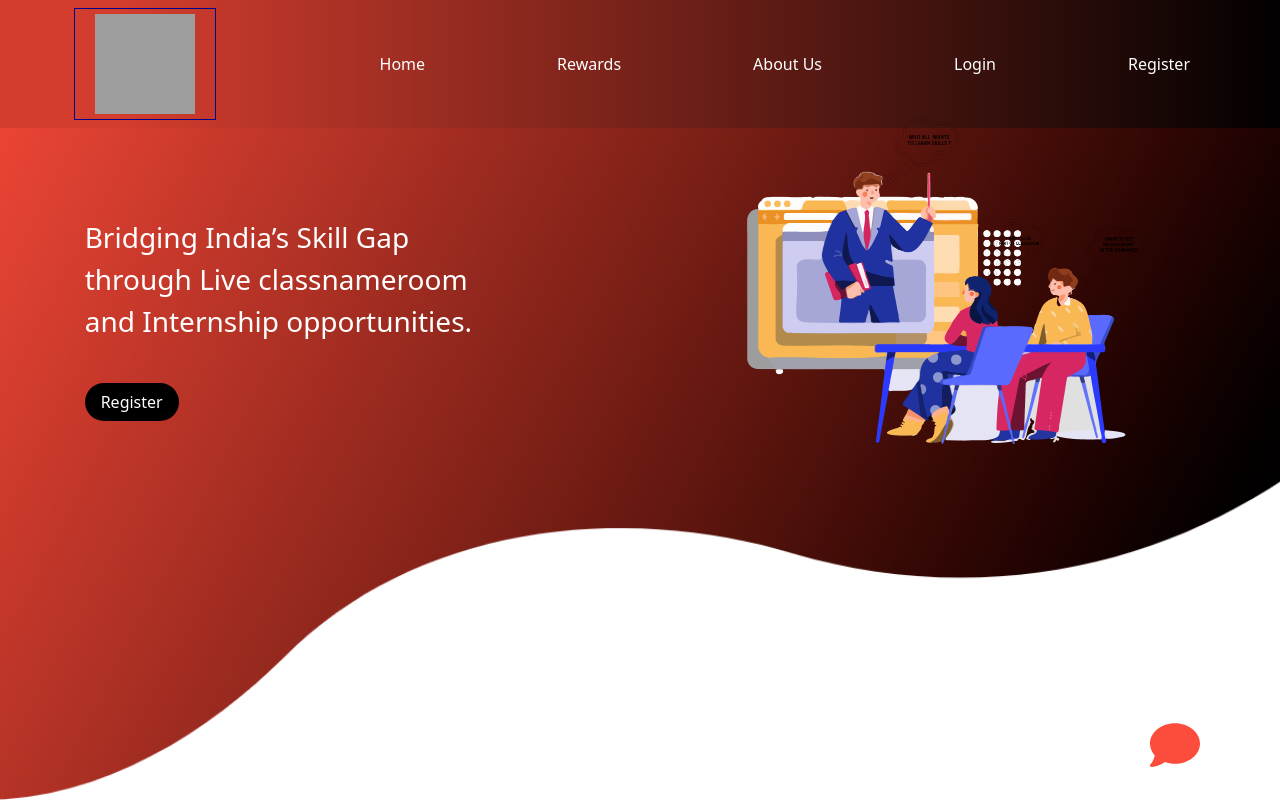
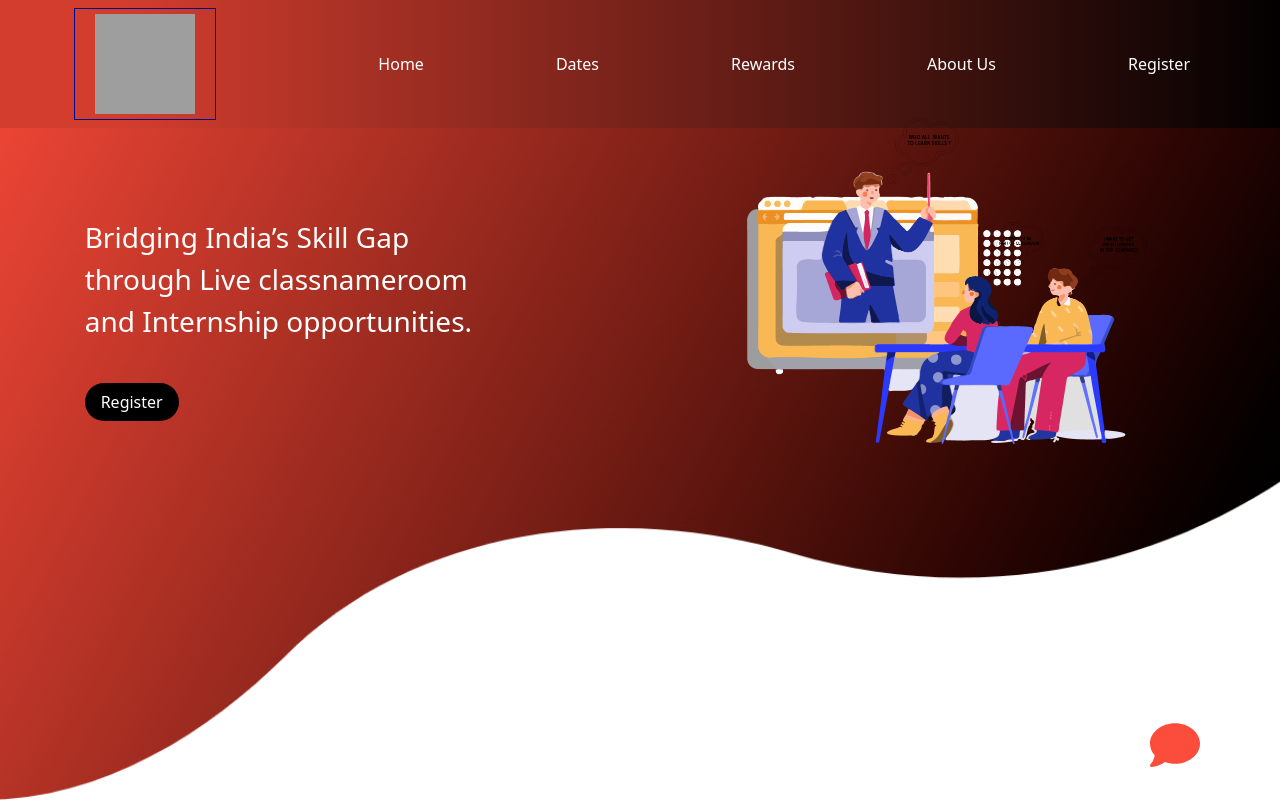
Before and after one commit to rithika0508/KaroStartUp_frontend, a React (Create React App) app: page / in a window 1280 px wide. Shown: the top 802 px of the page. Built offline with nearby package versions, Linux system fonts and the light colour scheme; grey boxes are pictures that could not be loaded.

Commit message:
updated code

```diff
--- a/src/App.js
+++ b/src/App.js
@@ -14,18 +14,19 @@
       <div className="App__chat">
         <ChatBot />
       </div>
-      <div className="App__Dates">
+      <div className="App__Dates" id="dates">
         <Dates />
       </div>
-      <div style={{ background: "#fff" }}>
+      <div style={{ background: "#fff" }} id="about">
         <About />
       </div>
-      <div className="app__rewards">
+      <div className="app__rewards" id="rewards">
         <Reward />
       </div>
-
-      <Register visibility={visibility} setVisibility={setVisibility} />
-      <Level visibility={visibility} setVisibility={setVisibility} />
+      <div id="register">
+        <Register visibility={visibility} setVisibility={setVisibility} />
+        <Level visibility={visibility} setVisibility={setVisibility} />
+      </div>
     </div>
   );
   // return (
--- a/src/components/Home_Page/Home.js
+++ b/src/components/Home_Page/Home.js
@@ -34,22 +34,23 @@
                   </a>
                 </li>
                 <li className="nav-item">
-                  <a className="nav-link" href="#">
+                  <a className="nav-link" href="#dates">
+                    Dates
+                  </a>
+                </li>
+                <li className="nav-item">
+                  <a className="nav-link" href="#rewards">
                     Rewards
                   </a>
                 </li>
                 <li className="nav-item">
-                  <a className="nav-link" href="#">
+                  <a className="nav-link" href="#about">
                     About Us
                   </a>
                 </li>
+
                 <li className="nav-item">
-                  <a className="nav-link" href="#">
-                    Login
-                  </a>
-                </li>
-                <li className="nav-item">
-                  <a className="nav-link" href="#">
+                  <a className="nav-link" href="#register">
                     Register
                   </a>
                 </li>
```
